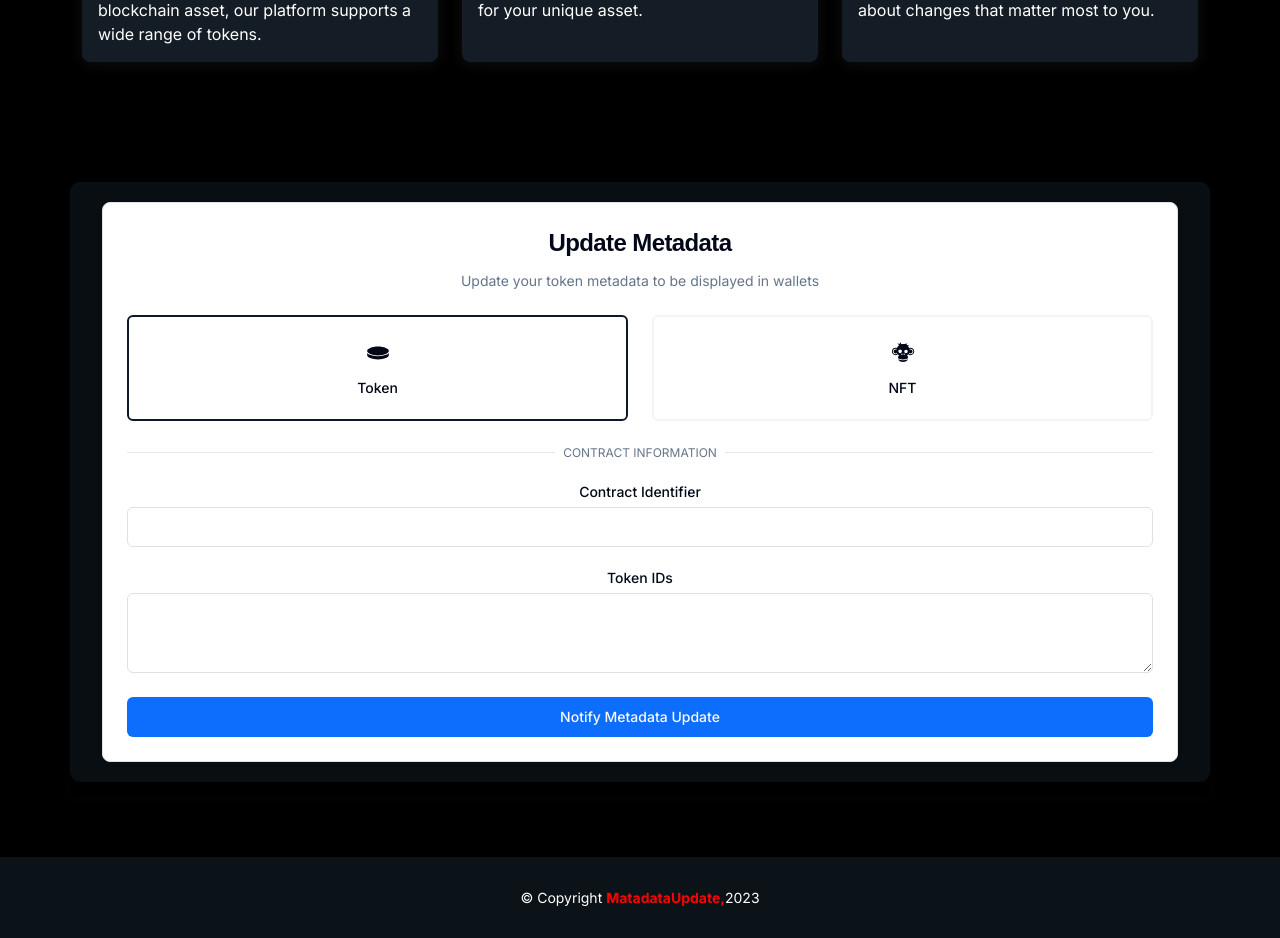
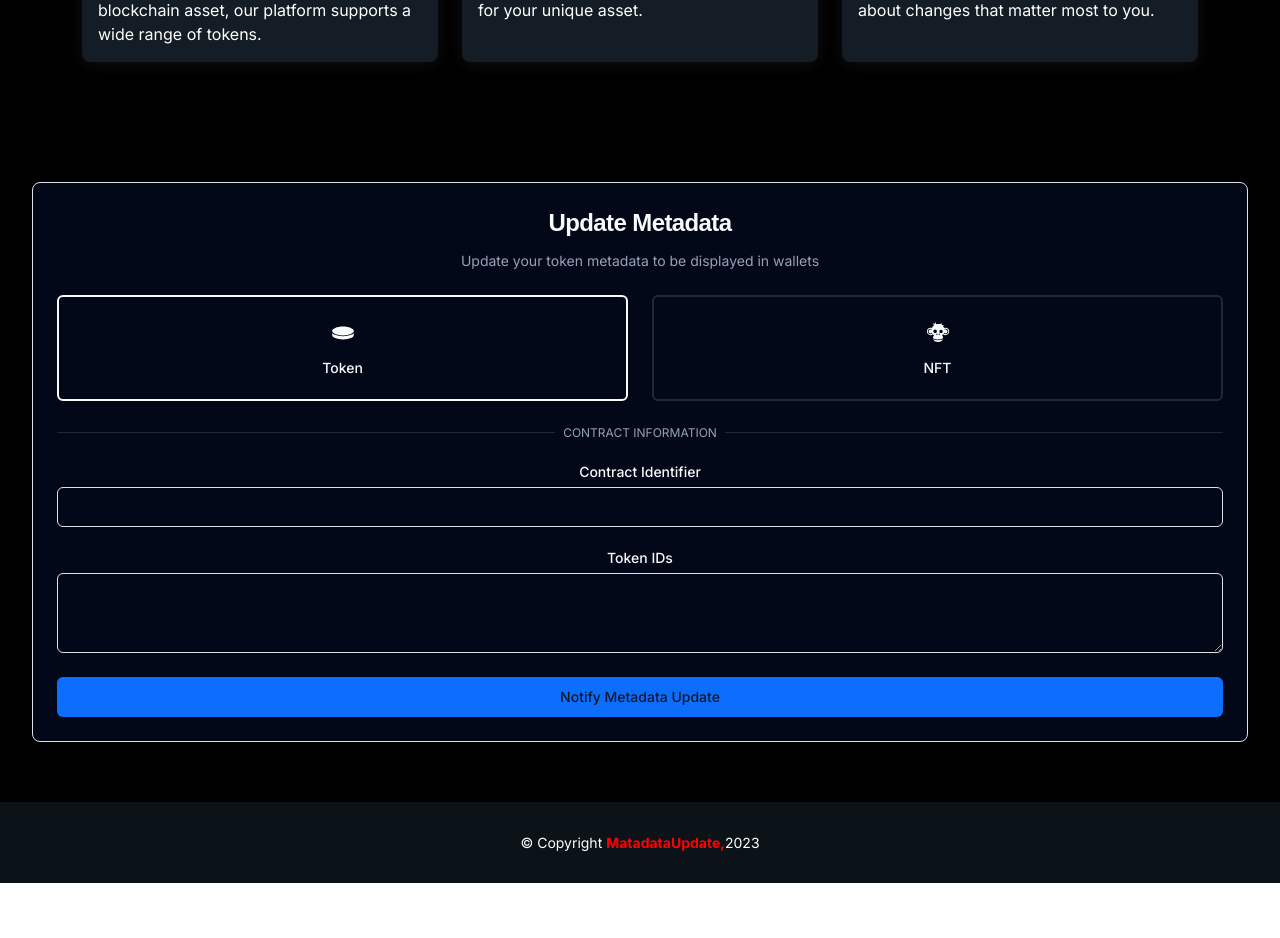
Before and after one commit to r0zar/token-metadata-update-notify, a Next.js app: page / in a window 1280 px wide. Shown: the part 1020-1958 px from the top of the page. After the commit the page ends 1903 px from the top, so only its background shows below. Built offline with nearby package versions, Linux system fonts and the light colour scheme.

Commit message:
:lipstick: Fix styles

```diff
--- a/app/layout.tsx
+++ b/app/layout.tsx
@@ -1,3 +1,4 @@
+import { ThemeProvider } from '@/components/theme-provider'
 import './globals.css'
 import type { Metadata } from 'next'
 import { Inter } from 'next/font/google'
@@ -15,8 +16,16 @@ export default function RootLayout({
   children: React.ReactNode
 }) {
   return (
-    <html lang="en">
-      <body className={inter.className}>{children}</body>
+    <html lang="en"><body className={inter.className}>
+      <ThemeProvider
+        attribute="class"
+        defaultTheme="dark"
+        enableSystem
+        disableTransitionOnChange
+      >
+        {children}
+      </ThemeProvider>
+    </body>
     </html>
   )
 }
--- a/app/page.tsx
+++ b/app/page.tsx
@@ -21,7 +21,7 @@ export default function Home() {
 
   return (
     <>
-       <Header />
+      <Header />
       <About />
       <Services />
       <UpdateMetadataForm />
--- a/assets/css/style.css
+++ b/assets/css/style.css
@@ -539,6 +539,10 @@ section {
   padding: 60px 0;
   overflow: hidden;
   background-color: rgba(0, 0, 0, 0.1);
+}
+
+#shadow-host-content {
+  padding: 0px;
 }
 
 .section-bg {
--- a/components/home/update-metadata-form.tsx
+++ b/components/home/update-metadata-form.tsx
@@ -17,8 +17,7 @@ const UpdateMetadataForm = () => {
     return (
         <>
             <section id="about" className="about">
-        <div id="updatemate" className="container">
-          <div id="aboutmore" className="row">
+                <div id="updatemate" className="dark:container">
                     <div
                         className="col-lg-12 text-center order-1 order-lg-2"
                     >
@@ -81,7 +80,6 @@ const UpdateMetadataForm = () => {
                     </div>
 
                 </div>
-        </div>
             </section>
         </>
     );
--- /dev/null
+++ b/components/theme-provider.tsx
@@ -0,0 +1,9 @@
+"use client"
+
+import * as React from "react"
+import { ThemeProvider as NextThemesProvider } from "next-themes"
+import { type ThemeProviderProps } from "next-themes/dist/types"
+
+export function ThemeProvider({ children, ...props }: ThemeProviderProps) {
+    return <NextThemesProvider {...props}>{children}</NextThemesProvider>
+}
--- a/package.json
+++ b/package.json
@@ -25,6 +25,7 @@
     "glightbox": "^3.2.0",
     "lucide-react": "^0.279.0",
     "next": "13.4.19",
+    "next-themes": "^0.2.1",
     "postcss": "8.4.28",
     "react": "18.2.0",
     "react-dom": "18.2.0",
```
Also changed, not shown: 1 other file (tests, documents, lock files or other folders). Lines whose indentation alone changed are shown as unchanged.
